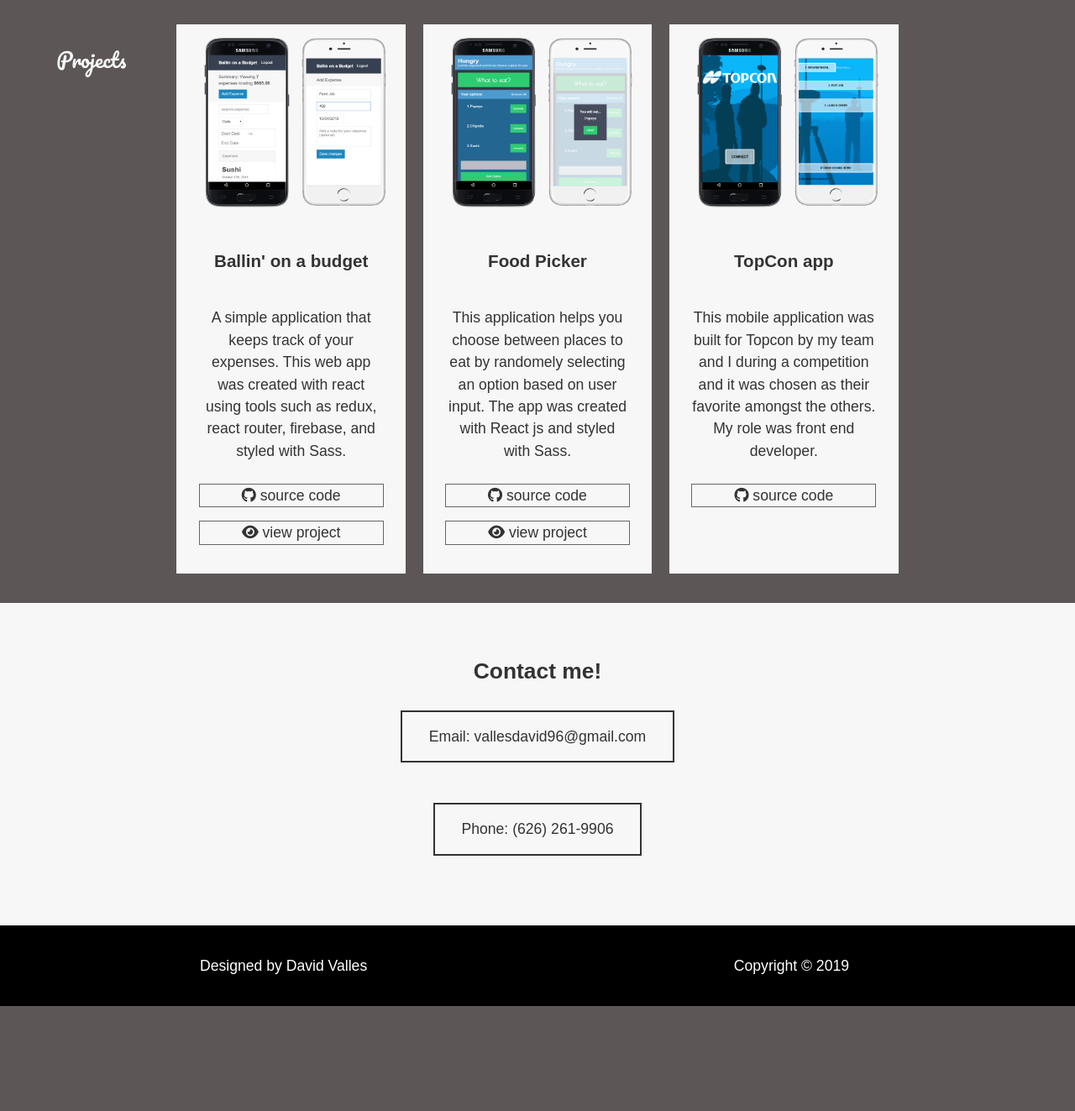
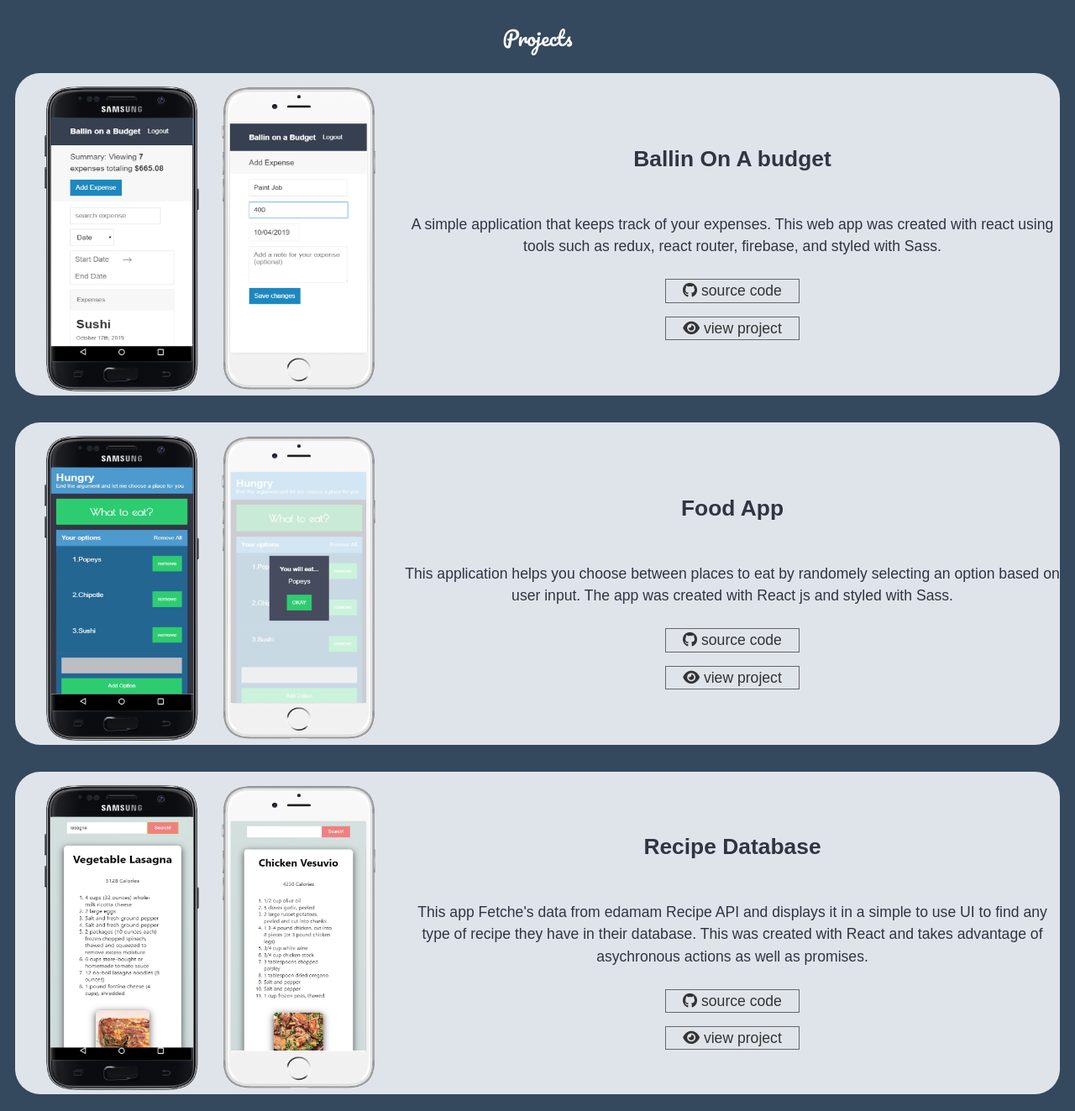
Before and after one commit to Bungeegum/TheRealPortfolio, a plain HTML site: page index.html in a window 1280 px wide. Shown: the part 757-2080 px from the top of the page at 84% size. Before the commit the page ends 1955 px from the top, so only its background shows below. Drawn offline with nearby package versions, Linux system fonts and the light colour scheme.

Commit message:
redesigned the projects section

```diff
--- a/css/style.css
+++ b/css/style.css
@@ -67,6 +67,9 @@ a{
 .card-links{
   display:flex;
   flex-direction: column;
+  width:10rem;
+  margin-left:auto;
+  margin-right:auto;
 
 }
 .btn{
@@ -140,12 +143,15 @@ a{
 
 #section-2{
   padding: 2em 1em 1em;
-<<<<<<< HEAD
+
   background: #BEBEBE;
-=======
-  background:rgb(92, 86, 86);
->>>>>>> 798f1926d41b95bd6edc3b7d055acc0e142c06ff
+
+  background:#34495e;
+
 }
+
+
+
 
 #section-2 ul{
   list-style:none;
@@ -154,8 +160,11 @@ a{
 
 }
 
+
 #section-2 li{
-  margin-bottom:1em;
+  margin-bottom:1rem;
+  margin-top:1rem;
+
   background:#f7f7f7;
   color:#333;
 }
@@ -217,15 +226,17 @@ a{
 /* media Query */
 @media(min-width:700px){
   .grid{
+
     display:grid;
-    grid-template-columns: 1fr repeat(2,minmax(auto,25em)) 1fr;
+    grid-template-columns: 1fr 500px 500px 1fr;
 
   }
 
   img{
-
+    flex:1;
     padding:1rem 2rem 0;
-
+    width:25rem;
+    height:23rem;
   }
 
   .title-font{
@@ -248,12 +259,27 @@ a{
     grid-column:2/4;
   }
 
+.portfolio-item{
+  display:flex;
+  align-items:center;
+  justify-content: center;
+  background:#dfe4ea;
+  margin-bottom:2rem;
+  color:#2f3542;
+  border-radius: 30px;
+}
+
+.portfolio-description{
+  flex:1;
+}
+
   .box, #main-footer div{
     grid-column:span 2;
   }
 
   #section-2 ul{
     display:flex;
+
     justify-content: space-around;
   }
 
--- a/index.html
+++ b/index.html
@@ -57,42 +57,24 @@
     </section>
 
     <!--Section 2-->
-    <section id="section-2" class="grid">
+    <section id="section-2" class="portfolio">
+      <div class="container">
+          <div class="section-2-heading">
               <h3 class="subtitle-font">Projects</h3>
-      <ul>
-        <li>
 
-          <div class="card">
+          </div>
+      <!--First Item-->
+          <div class="portfolio-item">
+            <div class="portfolio-img">
                 <img src="images/phone-budget.png" alt="">
 
-            <div class="card-content">
-              <h3 class="card-title">Ballin' on a budget</h3>
+            </div>
+            <div class="portfolio-description">
+              <h1>Ballin On A budget</h1>
               <p>A simple application that keeps track of your expenses. This web app was created with react using tools such as redux, react router,
                 firebase, and styled with Sass.
               </p>
-              <div class= "card-links">
-                  <a href="https://github.com/Bungeegum/Budget-app" target="_blank" class="btn-small">
-                      <i class="fab fa-github fa-1x"></i>
-                      source code
-                  </a>
-                  <a href="https://ballin-on-a-budget-react-2.herokuapp.com" target="_blank" class="btn-small">
-                      <i class="fas fa-eye fa-1x"></i>
-                      view project
-                  </a>
-              </div>
 
-            </div>
-          </div>
-
-        </li>
-        <li>
-          <div class="card">
-            <img src="images/phone-food.png" alt="">
-            <div class="card-content">
-              <h3 class="card-title">Food Picker</h3>
-              <p>This application helps you choose between places to eat by randomely selecting
-                an option based on user input. The app was created with React js and styled with Sass.
-              </p>
               <div class="card-links">
                   <a href="https://github.com/Bungeegum/Food-app" target="_blank" class="btn-small">
                     <i class="fab fa-github fa-1x"></i>
@@ -103,18 +85,81 @@
                     view project
                   </a>
                 </div>
-            </div>
+
               </div>
 
-        </li>
-        <li>
-          <div class="card">
+          </div>
+      <!--Second Item-->
+           <div class="portfolio-item">
+            <div class="portfolio-img">
+                <img src="images/phone-food.png" alt="">
 
+            </div>
+            <div class="portfolio-description">
+              <h1>Food App</h1>
+              <p>This application helps you choose between places to eat by randomely selecting
+                  an option based on user input. The app was created with React js and styled with Sass.
+              </p>
+
+              <div class="card-links">
+                  <a href="https://github.com/Bungeegum/Food-app" target="_blank" class="btn-small">
+                    <i class="fab fa-github fa-1x"></i>
+                    source code
+                  </a>
+                  <a href="https://food-app-randomizer.herokuapp.com/" target="_blank" class="btn-small">
+                    <i class="fas fa-eye fa-1x"></i>
+                    view project
+                  </a>
+                </div>
+
+              </div>
+
+            </div>
+
+
+
+             <!--third Item-->
+          <div class="portfolio-item">
+              <div class="portfolio-img">
+                  <img src="images/phone-recipe.png" alt="">
+
+              </div>
+              <div class="portfolio-description">
+                <h1>Recipe Database</h1>
+                <p>This app Fetche's data from edamam Recipe API and displays it in a
+                  simple to use UI to find any type of recipe they have in their database. This was created with React
+                  and takes advantage of asychronous actions as well as promises.
+                </p>
+
+                <div class="card-links">
+                    <a href="https://github.com/Bungeegum/RecipeApp" target="_blank" class="btn-small">
+                      <i class="fab fa-github fa-1x"></i>
+                      source code
+                    </a>
+                    <a href="https://recipe-api-react.herokuapp.com/" target="_blank" class="btn-small">
+                      <i class="fas fa-eye fa-1x"></i>
+                      view project
+                    </a>
+                  </div>
+
+                </div>
+
+                </div>
+
+              </div>
+
+               <!--fourth Item-->
+          <div class="portfolio-item">
+              <div class="portfolio-img">
                   <img  src="images/phone-topcon.png" alt="">
-            <div class="card-content">
-              <h3 class="card-title">TopCon app</h3>
-              <p>This mobile application was built for Topcon by my team and I during a competition and it was chosen as their
-                favorite amongst the others. My role was front end developer.</p>
+
+              </div>
+              <div class="portfolio-description">
+                <h1>Ballin On A budget</h1>
+                <p>This mobile application was built by my team and I for Topcon that
+                    allows site managers to access their auto forge API
+                    through a mobile device with ease winning us an award for best topcon app. </p>
+
                 <div class="card-links">
                     <a href="https://github.com/carlos805m/ILens" class="btn-small">
                       <i class="fab fa-github fa-1x"></i>
@@ -122,14 +167,15 @@
                     </a>
 
                   </div>
+
+                </div>
+
+                </div>
+
               </div>
         </div>
 
-        </li>
-      </ul>
-
     </section>
-
     <section id="section-3">
         <div class="content-wrap">
           <h2 class="content-wrap">
@@ -149,7 +195,6 @@
         </div>
     </section>
 
-
   </main>
 
   <!--Footer-->
```
Also changed, not shown: images/phone-recipe.png (added). Lines whose indentation alone changed are shown as unchanged.
